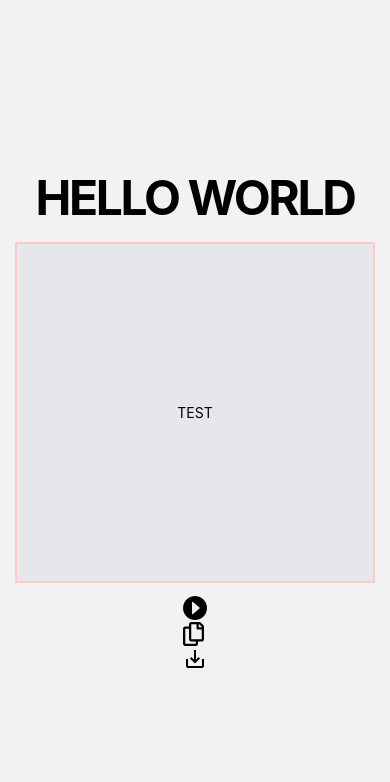
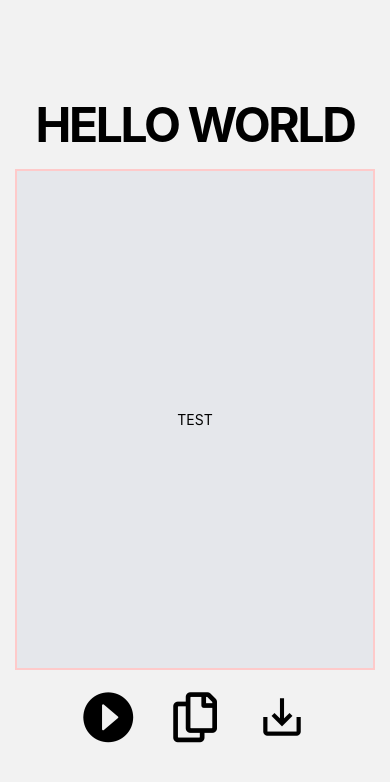
Before and after one commit to stolenfallen1/MotivationalApp, a React Native app: screen /Home in a window 390 px wide. Shown: the top 782 px of the page. Built offline with nearby package versions, Linux system fonts and the light colour scheme.

Commit message:
xtra btns styling

```diff
--- a/src/components/Body.tsx
+++ b/src/components/Body.tsx
@@ -2,7 +2,7 @@ import { Text, View } from "react-native";
 
 export default function Body() {
   return (
-    <View className="mt-5 mb-3 px-40 py-40 bg-gray-200 border-2 border-red-200">
+    <View className="m-5 px-40 py-60 bg-gray-200 border-2 border-red-200">
       <Text>TEST</Text>
     </View>
   );
--- a/src/components/ExtraBtns.tsx
+++ b/src/components/ExtraBtns.tsx
@@ -5,15 +5,15 @@ import { MaterialIcons } from "@expo/vector-icons";
 
 export default function ExtraBtns() {
   return (
-    <View>
-      <Pressable>
-        <AntDesign name="play" size={24} color="black" />
+    <View className="flex flex-row justify-center items-center">
+      <Pressable className="px-5">
+        <AntDesign name="play" size={50} color="black" />
       </Pressable>
-      <Pressable>
-        <FontAwesome5 name="copy" size={24} color="black" />
+      <Pressable className="px-5">
+        <FontAwesome5 name="copy" size={50} color="black" />
       </Pressable>
-      <Pressable>
-        <MaterialIcons name="save-alt" size={24} color="black" />
+      <Pressable className="px-5">
+        <MaterialIcons name="save-alt" size={50} color="black" />
       </Pressable>
     </View>
   );
```
